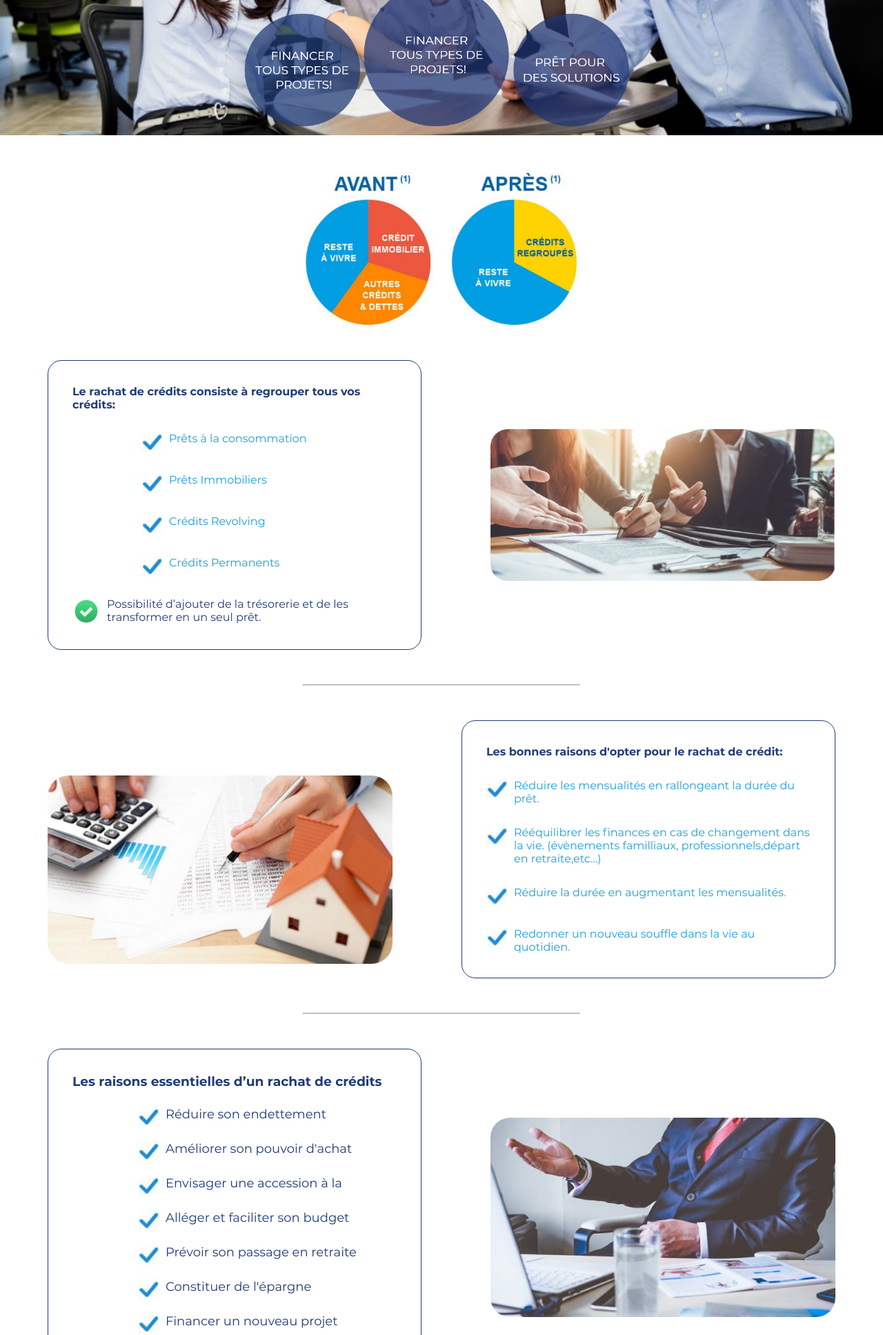
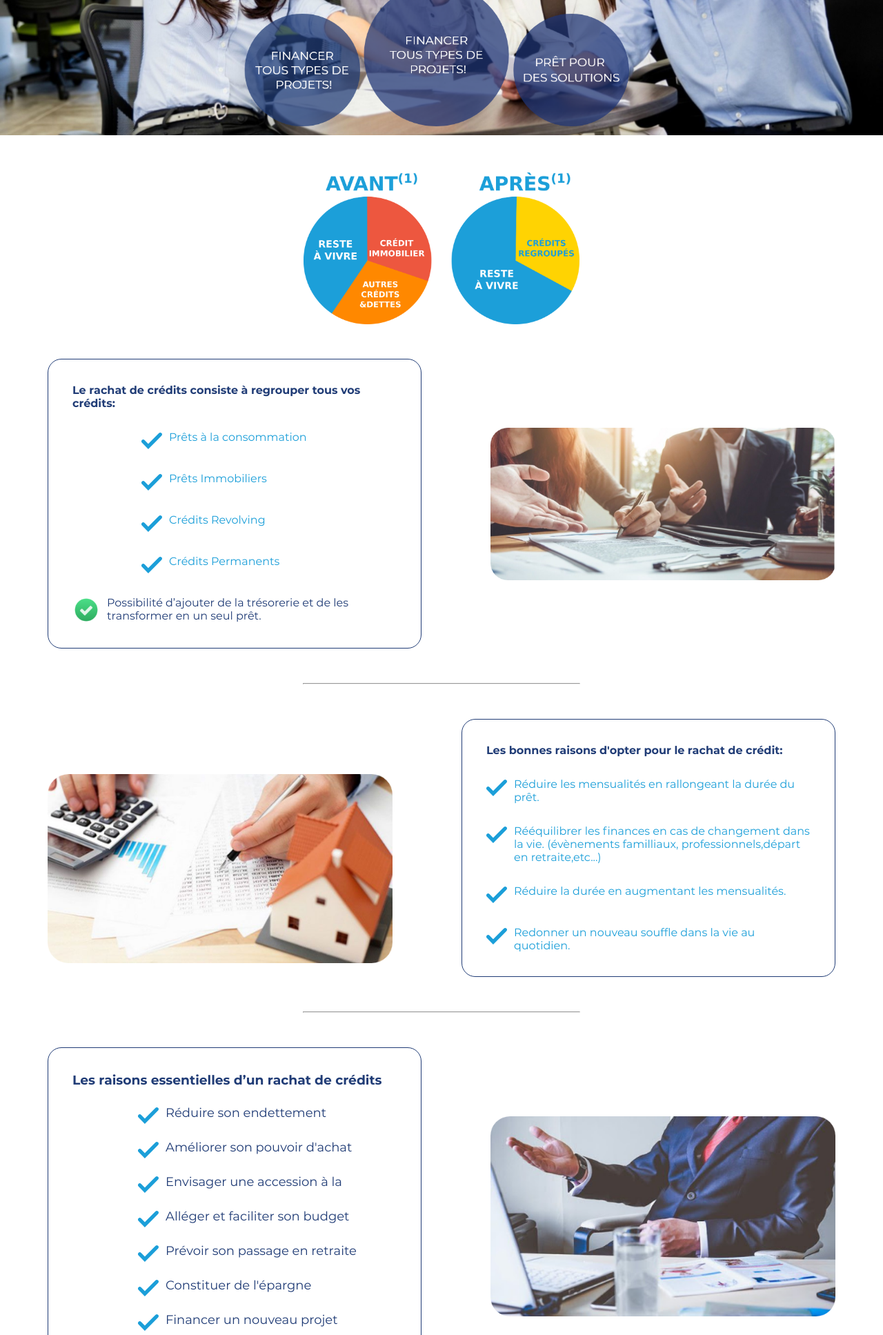
Before and after one commit to ilo-madagascar-dev/finance_et_moi_fem, a Symfony app: template templates/page_4/index.html.twig in a window 1280 px wide. Shown: the part 683-2618 px from the top of the page at 69% size. Run offline with Twig, Linux system fonts and the light colour scheme; the template is opened without the code that fills it, so the values that code supplies are empty; some libraries are stand-ins or nearby versions.

Commit message:
small changes

```diff
--- a/templates/page_4/index.html.twig
+++ b/templates/page_4/index.html.twig
@@ -6,26 +6,26 @@
 {% block body %}
 {% include "mqbaka_home/header.html.twig" %}
 <link href="/css/serviceRachat.css" rel="stylesheet">
-<img src="/images/avant-apres-rac.png" class="imgcenter">
+<img src="/images/avant-apres.png" class="imgcenter">
 <div class="container">
     <div class="grid2">
         <div class="palet">
             <h4>Le rachat de crédits consiste à regrouper tous vos crédits:</h4>
             <div class="margeG">
                 <div class="gridIntern">
-                    <img style="width: 30px" src="/images/checked.png">
+                    <img style="width: 30px" src="/images/icon/check.svg">
                     <p>Prêts à la consommation</p>
                 </div>
                 <div class="gridIntern">
-                    <img style="width: 30px" src="/images/checked.png">
+                    <img style="width: 30px" src="/images/icon/check.svg">
                     <p>Prêts Immobiliers</p>
                 </div>
                 <div class="gridIntern">
-                    <img style="width: 30px" src="/images/checked.png">
+                    <img style="width: 30px" src="/images/icon/check.svg">
                     <p>Crédits Revolving</p>
                 </div>
                 <div class="gridIntern">
-                    <img style="width: 30px" src="/images/checked.png">
+                    <img style="width: 30px" src="/images/icon/check.svg">
                     <p>Crédits Permanents</p>
                 </div>
             </div>
@@ -47,19 +47,19 @@
             <h4>Les bonnes raisons d'opter pour le rachat de crédit:</h4>
             <div>
                 <div class="gridIntern">
-                    <img style="width: 30px" src="/images/checked.png">
+                    <img style="width: 30px" src="/images/icon/check.svg">
                     <p>Réduire les mensualités en rallongeant la durée du prêt.</p>
                 </div>
                 <div class="gridIntern">
-                    <img style="width: 30px" src="/images/checked.png">
+                    <img style="width: 30px" src="/images/icon/check.svg">
                     <p>Rééquilibrer les finances en cas de changement dans la vie. (évènements familliaux, professionnels,départ en retraite,etc...)</p>
                 </div>
                 <div class="gridIntern">
-                    <img style="width: 30px" src="/images/checked.png">
+                    <img style="width: 30px" src="/images/icon/check.svg">
                     <p>Réduire la durée en augmentant les mensualités.</p>
                 </div>
                 <div class="gridIntern">
-                    <img style="width: 30px" src="/images/checked.png">
+                    <img style="width: 30px" src="/images/icon/check.svg">
                     <p>Redonner un nouveau souffle dans la vie au quotidien.</p>
                 </div>
             </div>
@@ -75,31 +75,31 @@
             <h3>Les raisons essentielles d’un rachat de crédits</h3>
             <div class="margeG">
                 <div class="gridIntern3">
-                    <img style="width: 30px" src="/images/checked.png">
+                    <img style="width: 30px" src="/images/icon/check.svg">
                     <p>Réduire son endettement</p>
                 </div>
                 <div class="gridIntern3">
-                    <img style="width: 30px" src="/images/checked.png">
+                    <img style="width: 30px" src="/images/icon/check.svg">
                     <p>Améliorer son pouvoir d'achat</p>
                 </div>
                 <div class="gridIntern3">
-                    <img style="width: 30px" src="/images/checked.png">
+                    <img style="width: 30px" src="/images/icon/check.svg">
                     <p>Envisager une accession à la</p>
                 </div>
                 <div class="gridIntern3">
-                    <img style="width: 30px" src="/images/checked.png">
+                    <img style="width: 30px" src="/images/icon/check.svg">
                     <p>Alléger et faciliter son budget</p>
                 </div>
                 <div class="gridIntern3">
-                    <img style="width: 30px" src="/images/checked.png">
+                    <img style="width: 30px" src="/images/icon/check.svg">
                     <p>Prévoir son passage en retraite</p>
                 </div>
                 <div class="gridIntern3">
-                    <img style="width: 30px" src="/images/checked.png">
+                    <img style="width: 30px" src="/images/icon/check.svg">
                     <p>Constituer de l'épargne</p>
                 </div>
                 <div class="gridIntern3">
-                    <img style="width: 30px" src="/images/checked.png">
+                    <img style="width: 30px" src="/images/icon/check.svg">
                     <p>Financer un nouveau projet</p>
                 </div>
             </div>
```
Also changed, not shown: public/css/credit_conso.css (+6 -1 lines), public/images/avant-apres.png (added), public/images/icon/arabesque.svg (added), public/images/icon/avant-après.svg (added), public/images/icon/check.svg (added).
